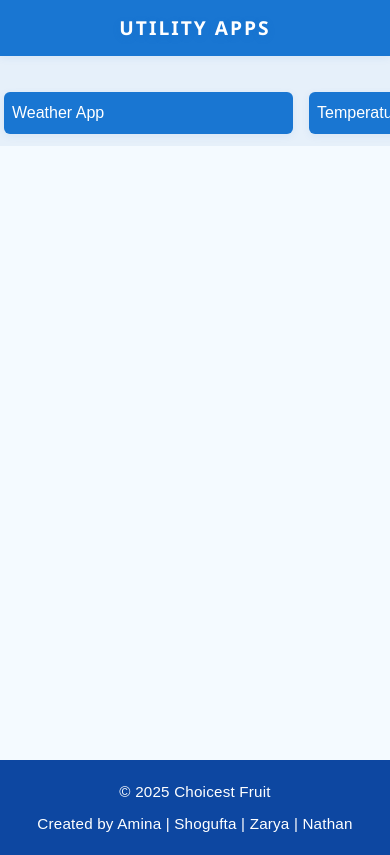
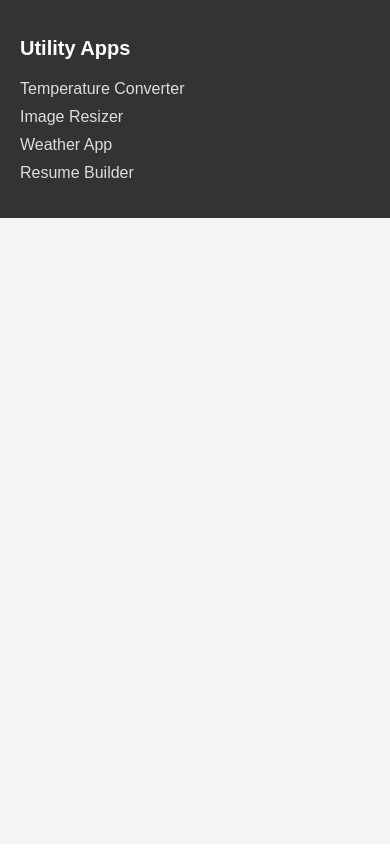
Before and after one commit to utilityappsorg/Utility-Apps, a plain HTML site: page index.html in a window 390 px wide. Drawn offline with Linux system fonts and the light colour scheme.

Commit message:
Added script and styling

```diff
--- a/index.html
+++ b/index.html
@@ -2,34 +2,28 @@
 <html lang="en">
 <head>
   <meta charset="UTF-8">
+  <title>Choicest Fruit Dashboard</title>
   <meta name="viewport" content="width=device-width, initial-scale=1.0">
-    <title>Utility Apps</title>
   <link rel="stylesheet" href="style.css">
-    <link rel="icon" href="Utility-Apps Shortcuts Poster.png" type="image/x-icon">
 </head>
 <body>
-    <div class="container">
-        <section class="sidebar">
-            <div class="sidebar-nav">
-                <a class="sidebar-btn" href="https://utilityappsorg.github.io/weather-app/">Weather App</a>
-                <a class="sidebar-btn" href="https://utilityappsorg.github.io/temperature-converter/">Temperature Converter</a>
-                <a class="sidebar-btn" href="https://utilityappsorg.github.io/Image-Resizer/">Browser Resizer</a>
-                <a class="sidebar-btn" href="https://utilityappsorg.github.io/resume-builder/">Resume Builder</a>
-            </div>
-        </section>
-        <section class="main">
-            <nav>
+  <div class="dashboard">
+    <nav class="sidebar">
+      <h2>Utility Apps</h2>
       <ul>
-                    <li class="nav-title">UTILITY APPS</li>
+        <li><a href="#" data-url="https://utilityappsorg.github.io/temperature-converter/">Temperature Converter</a></li>
+        <li><a href="#" data-url="https://utilityappsorg.github.io/Image-Resizer/">Image Resizer</a></li>
+             <li><a href="#" data-url="https://utilityappsorg.github.io/weather-app/">Weather App</a></li>
+        <li><a href="#" data-url="https://utilityappsorg.github.io/resume-builder/">Resume Builder</a></li>
+        <!-- Add more external app links here -->
       </ul>
     </nav>
+
+    <main class="main-content">
       <iframe id="app-frame" src="" frameborder="0"></iframe>
+    </main>
+  </div>
 
-        </section>
-    </div>
-    <footer>
-        <p>&copy; 2025 Choicest Fruit</p>
-        <p>Created by Amina | Shogufta | Zarya | Nathan</p>
-    </footer>
+  <script src="script.js"></script>
 </body>
 </html>
--- a/script.js
+++ b/script.js
@@ -0,0 +1,7 @@
+document.querySelectorAll('.sidebar a').forEach(link => {
+  link.addEventListener('click', function(e) {
+    e.preventDefault();
+    const externalUrl = this.getAttribute('data-url');
+    document.getElementById('app-frame').src = externalUrl;
+  });
+});
--- a/style.css
+++ b/style.css
@@ -1,211 +1,72 @@
-body {
+body, html {
   margin: 0;
-    font-family: Arial, sans-serif;
-    background: #e6f0fa;
-    color: #222;
+  padding: 0;
+  font-family: sans-serif;
+  height: 100%;
 }
 
-.container {
+.dashboard {
   display: flex;
-    min-height: 90vh;
+  height: 100vh;
 }
 
 .sidebar {
-    display: flex;
-    flex-direction: column;
-    align-items: stretch;
-    justify-content: flex-start;
-}
-
-.sidebar-nav {
-    display: flex;
-    flex-direction: column;
-    gap: 1.5rem;
-    flex: 1;
-    justify-content: space-evenly;
-    margin-top: 2rem;
-}
-
-.sidebar-btn{
-    background: #1976d2;
-    color: #fff;
-    border: none;
-    border-radius: 6px;
-    padding: 0.75rem 1.5rem;
-    font-size: 1.1rem;
-    font-family: inherit;
-    cursor: pointer;
-    box-shadow: 0 2px 8px rgba(21, 101, 192, 0.08);
-    transition: background 0.2s, color 0.2s, box-shadow 0.2s, transform 0.3s cubic-bezier(.4,2,.6,1);
-    margin: 0 0.5rem;
-    text-decoration: none;
-}
-.sidebar-btn:hover, .sidebar-btn:focus {
-    background: #1565c0;
-    color: #e3f2fd;
-    box-shadow: 0 4px 16px rgba(21, 101, 192, 0.15);
-    outline: none;
-}
-.sidebar-btn:active {
-    transform: scale(0.96) translateY(2px);
-}
-
-
-.main {
-    flex: 1;
-    padding: 5rem 2rem 2rem 2rem; /* top padding for fixed nav */
-    background: #f4faff;
-    min-width: 0;
-}
-
-nav {
-    background: #1976d2;
-    color: #fff;
-    padding: 0.75rem 2rem;
-    display: flex;
-    align-items: center;
-    justify-content: center;
-    box-shadow: 0 2px 8px rgba(21, 101, 192, 0.08);
-    font-size: 1.1rem;
-    width: calc(100% - 240px); /* full width of .main, minus sidebar */
-    position: fixed;
-    top: 0;
-    left: 245px; /* width of sidebar */
-    z-index: 1000;
-    margin-bottom: 0;
-}
-
-nav ul {
-    list-style: none;
-    margin: 0;
-    padding: 0;
-    display: flex;
-    align-items: center;
-    gap: 1.5rem;
-}
-
-nav li {
-    display: inline-flex;
-    align-items: center;
-}
-/* Nav Title/Header Styling */
-.nav-title {
-    font-size: 1.5rem;
-    font-weight: bold;
-    letter-spacing: 2px;
-    color: #fff;
-    text-shadow: 0 2px 8px rgba(21, 101, 192, 0.15);
-    padding-right: 2rem;
-    font-family: 'Segoe UI', Arial, sans-serif;
-    display: flex;
-    align-items: center;
-    height: 2.5rem;
-    line-height: 2.5rem;
-    user-select: none;
-    margin: 0 auto;
-}
-
-nav a {
-    color: #fff;
-    text-decoration: none;
-    padding: 0.5rem 1rem;
-    border-radius: 4px;
-    transition: background 0.2s, color 0.2s;
-}
-
-nav a:hover, nav a:focus {
-    background: #1565c0;
-    color: #e3f2fd;
-}
-
-footer {
-    background: #0d47a1;
-    color: #fff;
-    text-align: center;
-    padding: 1rem 0;
-    font-size: 1rem;
-    letter-spacing: 0.5px;
-}
-
-h1, h2 {
-    color: #1976d2;
+  width: 220px;
+  background-color: #333;
+  color: white;
+  padding: 20px;
+  box-sizing: border-box;
+  flex-shrink: 0;
 }
 
 .sidebar h2 {
-    color: #fff;
+  font-size: 20px;
+  margin-bottom: 20px;
 }
 
-@media (max-width: 700px) {
-    .sidebar {
-        flex-direction: row;
-        flex-wrap: wrap;
-        align-items: flex-start;
-        justify-content: flex-start;
+.sidebar ul {
+  list-style: none;
+  padding: 0;
 }
-    .sidebar-nav {
-        flex-direction: row;
-        gap: 0.5rem;
-        width: 100vw;
-        margin-top: 1rem;
-        justify-content: flex-start;
-        overflow-x: auto;
-        overflow-y: visible;
-        scroll-snap-type: x mandatory;
-        -webkit-overflow-scrolling: touch;
-        padding-bottom: 0.5rem;
+
+.sidebar li {
+  margin-bottom: 10px;
 }
-    .sidebar-btn {
-        flex: 0 0 70vw;
-        margin: 0.25rem 0.25rem;
-        font-size: 1rem;
-        padding: 0.75rem 0.5rem;
-        min-width: 120px;
-        scroll-snap-align: center;
+
+.sidebar a {
+  color: #ddd;
+  text-decoration: none;
 }
-    .container {
+
+.sidebar a:hover {
+  color: #fff;
+  font-weight: bold;
+}
+
+.main-content {
+  flex-grow: 1;
+  background-color: #f4f4f4;
+  padding: 10px;
+  box-sizing: border-box;
+}
+
+iframe {
+  width: 100%;
+  height: 100%;
+  border: none;
+}
+
+/* Responsive */
+@media (max-width: 768px) {
+  .dashboard {
     flex-direction: column;
   }
-    nav {
-        flex-direction: column;
-        padding: 0.5rem 0.5rem;
-        height: auto;
-        position: fixed;
-        width: 100vw;
-        left: 0;
-        top: 0;
-        z-index: 1000;
-        box-sizing: border-box;
-        font-size: 1rem;
-    }
-    footer {
-        padding: 0.5rem 0;
-        font-size: 0.95rem;
-        letter-spacing: 0.2px;
-        text-align: center;
-        width: 100vw;
-        box-sizing: border-box;
-    }
+
   .sidebar {
     width: 100%;
-        min-height: auto;
-        margin-top: 4.5rem; /* height of nav bar */
   }
-    .main {
-        padding-top: 2rem;
-    }
-    nav ul {
-        flex-direction: column;
-        gap: 0.5rem;
-        align-items: flex-start;
-    }
-    .nav-title {
-        font-size: 1.2rem;
-        padding-right: 0;
-        margin-bottom: 0.5rem;
-        margin: 0 auto;
-    }
-    nav a {
-        display: block;
-        width: 100%;
+
+  .main-content {
+    height: calc(100vh - 200px);
   }
 }
```
Lines whose indentation alone changed are shown as unchanged.
